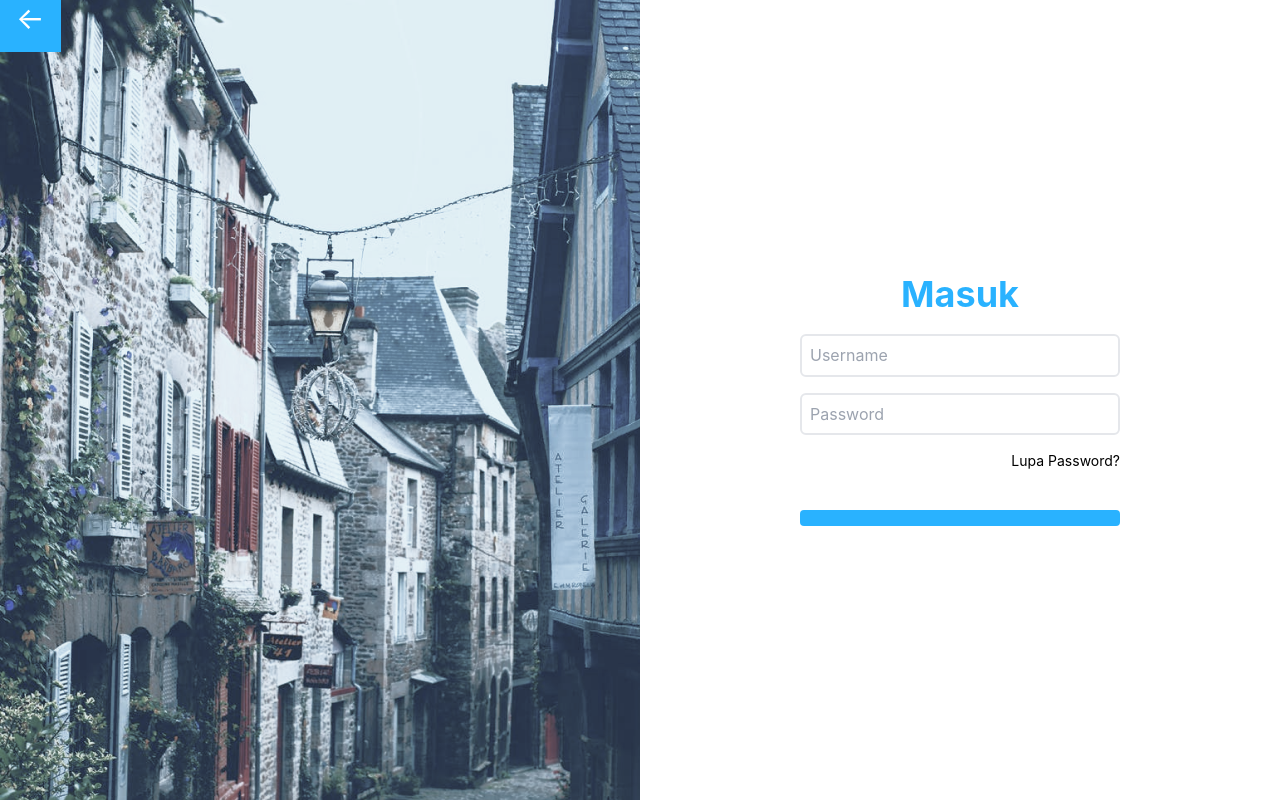
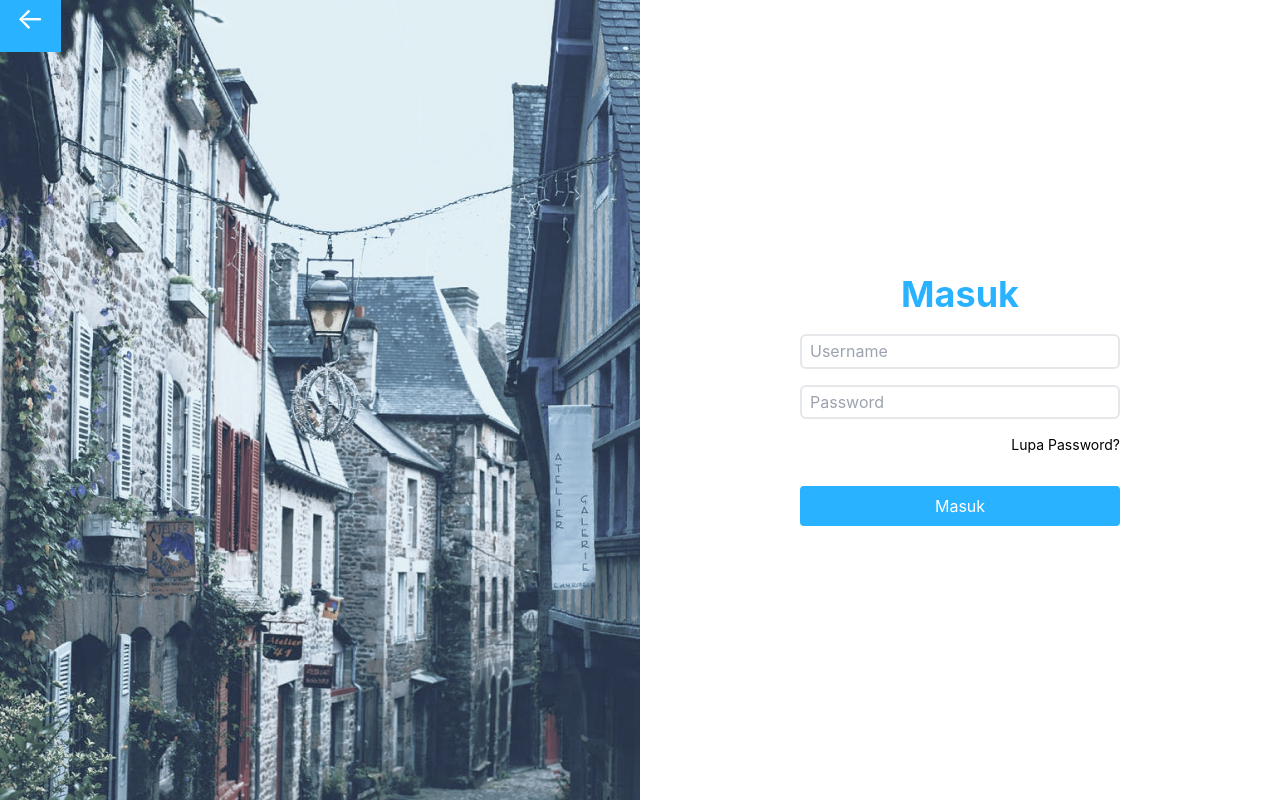
Before and after one commit to YogaswaraRama/desaKu, a React (Create React App) app: page /login in a window 1280 px wide. Built offline with nearby package versions, Linux system fonts and the light colour scheme.

Commit message:
button text in login page

```diff
--- a/src/pages/Login.js
+++ b/src/pages/Login.js
@@ -23,7 +23,7 @@ export const Login = () => {
             <a href="https://www.google.com" className="text-right text-sm">
               Lupa Password?
             </a>
-            <Button />
+            <Button text="Masuk" />
           </form>
         </div>
       </div>
```
